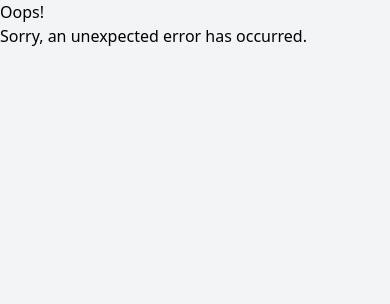
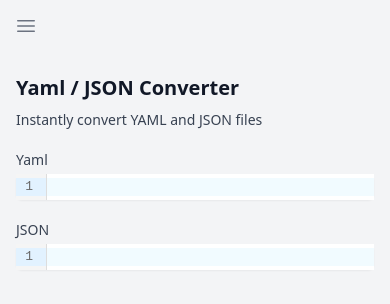
Before and after one commit to DevScreenInternal/ds-devtools, a React (Vite) app: page /yaml-json-converter in a window 390 px wide. Shown: the top 304 px of the page. Built offline with nearby package versions, Linux system fonts and the light colour scheme.

Commit message:
Added yaml converter [beta]

```diff
--- a/package.json
+++ b/package.json
@@ -17,13 +17,15 @@
     "@uiw/react-codemirror": "^4.19.4",
     "localforage": "^1.10.0",
     "match-sorter": "^6.3.1",
+    "qs": "^6.11.1",
     "react": "^18.2.0",
     "react-dom": "^18.2.0",
     "react-router-dom": "^6.4.3",
-    "sort-by": "^1.2.0",
-    "uuid": "^9.0.0"
+    "uuid": "^9.0.0",
+    "yaml": "^2.2.1"
   },
   "devDependencies": {
+    "@types/qs": "^6.9.7",
     "@types/react": "^18.0.24",
     "@types/react-dom": "^18.0.8",
     "@types/uuid": "^9.0.0",
--- a/src/Root.tsx
+++ b/src/Root.tsx
@@ -20,10 +20,11 @@ import logo from './logo.svg';
 
 const navigation = [
   { name: 'JSON Formatter', toRoute: 'json-formatter', icon: SparklesIcon },
+  // { name: 'YAML - JSON converter', toRoute: 'yaml-json-converter', icon: LinkIcon}, // this is in beta
+  { name: 'URL Parser', toRoute: 'url-parser', icon: LinkIcon },
+  { name: 'UUID Generator', toRoute: 'uuid-generator', icon: ShieldCheckIcon },
   { name: 'Base64 Encode', toRoute: 'base-64-encoder', icon: EyeSlashIcon },
   { name: 'Base64 Decode', toRoute: 'base-64-decoder', icon: EyeIcon },
-  { name: 'URL Parser', toRoute: 'url-parser', icon: LinkIcon },
-  { name: 'UUID Generator', toRoute: 'uuid-generator', icon: ShieldCheckIcon },
 ];
 
 function classNames(...classes: string[]) {
@@ -190,10 +191,10 @@ function Root() {
             <div className="px-4 pb-4">
               <a
                 className="text-gray-400 hover:text-gray-500"
-                href="https://devscreen.io"
+                href="https://www.devscreen.io"
                 target="_blank"
               >
-                Go to devscreen.io
+                By DevScreen
               </a>
             </div>
           </div>
--- a/src/main.tsx
+++ b/src/main.tsx
@@ -11,6 +11,7 @@ import URLParserPage from './pages/UrlParser.page';
 import UUIDGeneratorPage from './pages/UUIDGenerator.page';
 import AboutPage from './pages/About.page';
 import ContributingPage from './pages/Contributing.page';
+import YamlJsonConverterPage from './pages/YamlJsonConverter.page';
 
 const router = createBrowserRouter([
   {
@@ -43,6 +44,10 @@ const router = createBrowserRouter([
         element: <UUIDGeneratorPage />,
       },
       {
+        path: 'yaml-json-converter',
+        element: <YamlJsonConverterPage />,
+      },
+      {
         path: 'about',
         element: <AboutPage />,
       },
--- a/src/pages/Base64Decoder.page.tsx
+++ b/src/pages/Base64Decoder.page.tsx
@@ -1,7 +1,8 @@
 import { useEffect, useState } from 'react';
 
 export default function Base64DecoderPage() {
-  const [stringToDecode, setStringToDecode] = useState<string>('');
+  const [stringToDecode, setStringToDecode] =
+    useState<string>('TG9yZW0gaXBzdW0=');
   const [decodedString, setDecodedString] = useState<string>('');
   useEffect(() => {
     document.title = 'Base64 decoder | dev tools';
@@ -43,6 +44,7 @@ export default function Base64DecoderPage() {
               id="stringToDecode"
               className="block w-full rounded-md border-gray-300 shadow-sm focus:border-indigo-500 focus:ring-indigo-500 sm:text-sm"
               onChange={(e) => setStringToDecode(e.target.value)}
+              value={stringToDecode}
             />
           </div>
         </div>
--- a/src/pages/Base64Encoder.page.tsx
+++ b/src/pages/Base64Encoder.page.tsx
@@ -1,7 +1,7 @@
 import { useEffect, useState } from 'react';
 
 export default function Base64EncoderPage() {
-  const [stringToEncode, setStringToEncode] = useState<string>('');
+  const [stringToEncode, setStringToEncode] = useState<string>('Lorem ipsum');
   const [encodedString, setEncodedString] = useState<string>('');
   useEffect(() => {
     document.title = 'Base64 encoder | dev tools';
@@ -43,6 +43,7 @@ export default function Base64EncoderPage() {
               id="stringToEncode"
               className="block w-full rounded-md border-gray-300 shadow-sm focus:border-indigo-500 focus:ring-indigo-500 sm:text-sm"
               onChange={(e) => setStringToEncode(e.target.value)}
+              value={stringToEncode}
             />
           </div>
         </div>
--- a/src/pages/JsonFormatter.page.tsx
+++ b/src/pages/JsonFormatter.page.tsx
@@ -4,7 +4,7 @@ import CodeMirror from '@uiw/react-codemirror';
 import { json } from '@codemirror/lang-json';
 
 export default function JsonFormatterPage() {
-  const [rawJson, setRawJson] = useState<string>('');
+  const [rawJson, setRawJson] = useState<string>('{"foo":"bar"}');
   const [parsedJson, setParsedJson] = useState<string>('');
   const [isJsonInvalid, setIsJsonInvalid] = useState<boolean>(false);
   useEffect(() => {
@@ -13,15 +13,22 @@ export default function JsonFormatterPage() {
 
   useEffect(() => {
     try {
-      setParsedJson(JSON.stringify(JSON.parse(rawJson), null, 4));
+      setParsedJson(parseJsonString(rawJson, 4));
       setIsJsonInvalid(false);
-    } catch (error: any) {
-      console.log(Object.keys(error));
-      console.log(error);
+    } catch (error) {
       setParsedJson(rawJson ? rawJson : '{}');
       setIsJsonInvalid(!!rawJson);
     }
   }, [rawJson]);
+
+  const parseJsonString = (
+    jsonString: string,
+    indentation: number = 4
+  ): string => {
+    console.log('p');
+    return JSON.stringify(JSON.parse(jsonString), null, indentation);
+  };
+
   return (
     <div className="px-4 sm:px-6 lg:px-8" data-gramm_editor="false">
       <div className="sm:flex sm:items-center">
@@ -50,6 +57,7 @@ export default function JsonFormatterPage() {
                 id="rawJson"
                 className="block w-full rounded-md border-gray-300 shadow-sm focus:border-indigo-500 focus:ring-indigo-500 sm:text-sm"
                 onChange={(e) => setRawJson(e.target.value)}
+                value={rawJson}
               />
             </div>
           </div>
--- a/src/pages/UrlParser.page.tsx
+++ b/src/pages/UrlParser.page.tsx
@@ -1,12 +1,16 @@
-import { PaperClipIcon } from '@heroicons/react/24/outline';
+import { Square2StackIcon } from '@heroicons/react/24/outline';
 import { useEffect, useState } from 'react';
-import { parseUrl } from '../services/url-parser';
+import CopyToClipboard from '../components/CopyToClipboard.component';
+import { parseUrl, queryStringToJSONString } from '../services/url-parser';
 
 export default function URLParserPage() {
-  const [url, setUrl] = useState<string>('');
+  const [url, setUrl] = useState<string>(
+    'https://twitter.com/devscreen_app/status/1634328515154780160?s=20'
+  );
   const [parsedUrl, setParsedUrl] = useState<URL | null>();
   useEffect(() => {
     document.title = 'URL Parser | dev tools';
+    setParsedUrl(parseUrl(url));
   }, []);
 
   function onClickParseUrl() {
@@ -43,6 +47,7 @@ export default function URLParserPage() {
               id="url"
               className="block w-full rounded-md border-gray-300 shadow-sm focus:border-indigo-500 focus:ring-indigo-500 sm:text-sm"
               onChange={(e) => setUrl(e.target.value)}
+              value={url}
             />
           </div>
         </div>
@@ -67,77 +72,157 @@ export default function URLParserPage() {
           <div className="border-t border-gray-200 py-5 sm:p-0">
             <dl className="sm:divide-y sm:divide-gray-200">
               <div className="py-4 sm:grid sm:grid-cols-3 sm:gap-4 sm:py-5 sm:px-6">
-                <dt className="text-sm font-medium text-gray-500">hash</dt>
+                <dt className="text-sm font-medium text-gray-500">Href</dt>
                 <dd className="mt-1 text-sm text-gray-900 sm:col-span-2 sm:mt-0">
-                  {parsedUrl?.hash}
+                  {parsedUrl?.href || '--'}
+                  <div className="ml-4 inline ">
+                    {parsedUrl?.href ? (
+                      <CopyToClipboard contentToCopy={parsedUrl?.href || ''} />
+                    ) : (
+                      <></>
+                    )}
+                  </div>
                 </dd>
               </div>
               <div className="py-4 sm:grid sm:grid-cols-3 sm:gap-4 sm:py-5 sm:px-6">
-                <dt className="text-sm font-medium text-gray-500">host</dt>
+                <dt className="text-sm font-medium text-gray-500">Origin</dt>
                 <dd className="mt-1 text-sm text-gray-900 sm:col-span-2 sm:mt-0">
-                  {parsedUrl?.host}
+                  {parsedUrl?.origin || '--'}
+                  <div className="ml-4 inline ">
+                    {parsedUrl?.origin ? (
+                      <CopyToClipboard
+                        contentToCopy={parsedUrl?.origin || ''}
+                      />
+                    ) : (
+                      <></>
+                    )}
+                  </div>
                 </dd>
               </div>
               <div className="py-4 sm:grid sm:grid-cols-3 sm:gap-4 sm:py-5 sm:px-6">
-                <dt className="text-sm font-medium text-gray-500">hostname</dt>
+                <dt className="text-sm font-medium text-gray-500">Path name</dt>
                 <dd className="mt-1 text-sm text-gray-900 sm:col-span-2 sm:mt-0">
-                  {parsedUrl?.hostname}
-                </dd>
-              </div>
-              <div className="py-4 sm:grid sm:grid-cols-3 sm:gap-4 sm:py-5 sm:px-6">
-                <dt className="text-sm font-medium text-gray-500">href</dt>
-                <dd className="mt-1 text-sm text-gray-900 sm:col-span-2 sm:mt-0">
-                  {parsedUrl?.href}
-                </dd>
-              </div>
-              <div className="py-4 sm:grid sm:grid-cols-3 sm:gap-4 sm:py-5 sm:px-6">
-                <dt className="text-sm font-medium text-gray-500">origin</dt>
-                <dd className="mt-1 text-sm text-gray-900 sm:col-span-2 sm:mt-0">
-                  {parsedUrl?.origin}
-                </dd>
-              </div>
-              <div className="py-4 sm:grid sm:grid-cols-3 sm:gap-4 sm:py-5 sm:px-6">
-                <dt className="text-sm font-medium text-gray-500">password</dt>
-                <dd className="mt-1 text-sm text-gray-900 sm:col-span-2 sm:mt-0">
-                  {parsedUrl?.password}
-                </dd>
-              </div>
-              <div className="py-4 sm:grid sm:grid-cols-3 sm:gap-4 sm:py-5 sm:px-6">
-                <dt className="text-sm font-medium text-gray-500">pathname</dt>
-                <dd className="mt-1 text-sm text-gray-900 sm:col-span-2 sm:mt-0">
-                  {parsedUrl?.pathname}
-                </dd>
-              </div>
-              <div className="py-4 sm:grid sm:grid-cols-3 sm:gap-4 sm:py-5 sm:px-6">
-                <dt className="text-sm font-medium text-gray-500">port</dt>
-                <dd className="mt-1 text-sm text-gray-900 sm:col-span-2 sm:mt-0">
-                  {parsedUrl?.port}
-                </dd>
-              </div>
-              <div className="py-4 sm:grid sm:grid-cols-3 sm:gap-4 sm:py-5 sm:px-6">
-                <dt className="text-sm font-medium text-gray-500">protocol</dt>
-                <dd className="mt-1 text-sm text-gray-900 sm:col-span-2 sm:mt-0">
-                  {parsedUrl?.protocol}
-                </dd>
-              </div>
-              <div className="py-4 sm:grid sm:grid-cols-3 sm:gap-4 sm:py-5 sm:px-6">
-                <dt className="text-sm font-medium text-gray-500">search</dt>
-                <dd className="mt-1 text-sm text-gray-900 sm:col-span-2 sm:mt-0">
-                  {parsedUrl?.search}
+                  <span>{parsedUrl?.pathname || '--'}</span>
+                  <div className="ml-4 inline ">
+                    {parsedUrl?.pathname ? (
+                      <CopyToClipboard
+                        contentToCopy={parsedUrl?.pathname || ''}
+                      />
+                    ) : (
+                      <></>
+                    )}
+                  </div>
                 </dd>
               </div>
               <div className="py-4 sm:grid sm:grid-cols-3 sm:gap-4 sm:py-5 sm:px-6">
                 <dt className="text-sm font-medium text-gray-500">
-                  searchParams
+                  Search parameters
                 </dt>
-                <dd className="mt-1 text-sm text-gray-900 sm:col-span-2 sm:mt-0">
-                  {parsedUrl?.searchParams}
+                <dd className="mt-1 text-sm text-gray-900 sm:col-span-2 sm:mt-0 whitespace-pre-line">
+                  <pre>
+                    {parsedUrl?.search
+                      ? queryStringToJSONString(parsedUrl?.search)
+                      : 'None'}
+                  </pre>
+                  {parsedUrl?.search ? (
+                    <div className="top-2 inline relative">
+                      <CopyToClipboard
+                        contentToCopy={
+                          parsedUrl?.search
+                            ? queryStringToJSONString(parsedUrl?.search)
+                            : ''
+                        }
+                      />
+                    </div>
+                  ) : (
+                    <></>
+                  )}
                 </dd>
               </div>
               <div className="py-4 sm:grid sm:grid-cols-3 sm:gap-4 sm:py-5 sm:px-6">
-                <dt className="text-sm font-medium text-gray-500">username</dt>
+                <dt className="text-sm font-medium text-gray-500">Hash</dt>
                 <dd className="mt-1 text-sm text-gray-900 sm:col-span-2 sm:mt-0">
-                  {parsedUrl?.username}
+                  <span>{parsedUrl?.hash || '--'}</span>
+                  <div className="ml-4 inline ">
+                    {parsedUrl?.hash ? (
+                      <CopyToClipboard contentToCopy={parsedUrl?.hash || ''} />
+                    ) : (
+                      <></>
+                    )}
+                  </div>
+                </dd>
+              </div>
+              <div className="py-4 sm:grid sm:grid-cols-3 sm:gap-4 sm:py-5 sm:px-6">
+                <dt className="text-sm font-medium text-gray-500">Host</dt>
+                <dd className="mt-1 text-sm text-gray-900 sm:col-span-2 sm:mt-0">
+                  <span>{parsedUrl?.host || '--'}</span>
+                  <div className="ml-4 inline ">
+                    {parsedUrl?.host ? (
+                      <CopyToClipboard contentToCopy={parsedUrl?.host || ''} />
+                    ) : (
+                      <></>
+                    )}
+                  </div>
+                </dd>
+              </div>
+              <div className="py-4 sm:grid sm:grid-cols-3 sm:gap-4 sm:py-5 sm:px-6">
+                <dt className="text-sm font-medium text-gray-500">Hostname</dt>
+                <dd className="mt-1 text-sm text-gray-900 sm:col-span-2 sm:mt-0">
+                  <span>{parsedUrl?.hostname || '--'}</span>
+                  <div className="ml-4 inline ">
+                    {parsedUrl?.hostname ? (
+                      <CopyToClipboard
+                        contentToCopy={parsedUrl?.hostname || ''}
+                      />
+                    ) : (
+                      <></>
+                    )}
+                  </div>
+                </dd>
+              </div>
+              <div className="py-4 sm:grid sm:grid-cols-3 sm:gap-4 sm:py-5 sm:px-6">
+                <dt className="text-sm font-medium text-gray-500">Port</dt>
+                <dd className="mt-1 text-sm text-gray-900 sm:col-span-2 sm:mt-0">
+                  <span>{parsedUrl?.port || '--'}</span>
+                  <div className="ml-4 inline ">
+                    {parsedUrl?.port ? (
+                      <CopyToClipboard contentToCopy={parsedUrl?.port || ''} />
+                    ) : (
+                      <></>
+                    )}
+                  </div>
+                </dd>
+              </div>
+              <div className="py-4 sm:grid sm:grid-cols-3 sm:gap-4 sm:py-5 sm:px-6">
+                <dt className="text-sm font-medium text-gray-500">Protocol</dt>
+                <dd className="mt-1 text-sm text-gray-900 sm:col-span-2 sm:mt-0">
+                  <span>{parsedUrl?.protocol || '--'}</span>
+                  <div className="ml-4 inline ">
+                    {parsedUrl?.protocol ? (
+                      <CopyToClipboard
+                        contentToCopy={parsedUrl?.protocol || ''}
+                      />
+                    ) : (
+                      <></>
+                    )}
+                  </div>
+                </dd>
+              </div>
+              <div className="py-4 sm:grid sm:grid-cols-3 sm:gap-4 sm:py-5 sm:px-6">
+                <dt className="text-sm font-medium text-gray-500">
+                  Search string
+                </dt>
+                <dd className="mt-1 text-sm text-gray-900 sm:col-span-2 sm:mt-0">
+                  <span>{parsedUrl?.search || '--'}</span>
+                  <div className="ml-4 inline ">
+                    {parsedUrl?.search ? (
+                      <CopyToClipboard
+                        contentToCopy={parsedUrl?.search || ''}
+                      />
+                    ) : (
+                      <></>
+                    )}
+                  </div>
                 </dd>
               </div>
             </dl>
--- /dev/null
+++ b/src/pages/YamlJsonConverter.page.tsx
@@ -0,0 +1,101 @@
+// This is in beta
+import { useEffect, useState } from 'react';
+import ErrorMessage from '../components/ErrorMessage.component';
+import CodeMirror from '@uiw/react-codemirror';
+import { json as codeMirrorJson } from '@codemirror/lang-json';
+import { jsonToYaml, yamlToJson } from '../services/yaml-converter';
+
+export default function YamlJsonConverterPage() {
+  const [yaml, setYaml] = useState<string>('');
+  const [json, setJson] = useState<string>('');
+  const [isJsonInvalid, setIsJsonInvalid] = useState<boolean>(false);
+  const [isYamlInvalid, setIsYamlInvalid] = useState<boolean>(false);
+  useEffect(() => {
+    document.title = 'YAML Formatter | dev tools';
+  }, []);
+
+  function onChangeJson(e: any, a: any) {
+    console.log('onChangeJson', { e, a });
+    try {
+      setYaml(jsonToYaml(e));
+      setIsJsonInvalid(false);
+    } catch (error) {
+      setIsJsonInvalid(true);
+    }
+  }
+
+  function onChangeYaml(e: any, a: any) {
+    console.log('onChangeYaml', { e, a });
+    try {
+      setJson(yamlToJson(e));
+      setIsYamlInvalid(false);
+    } catch (error) {
+      setIsYamlInvalid(true);
+    }
+  }
+
+  return (
+    <div className="px-4 sm:px-6 lg:px-8" data-gramm_editor="false">
+      <div className="sm:flex sm:items-center">
+        <div className="sm:flex-auto">
+          <h1 className="text-xl font-semibold text-gray-900">
+            Yaml / JSON Converter
+          </h1>
+          <p className="mt-2 text-sm text-gray-700">
+            Instantly convert YAML and JSON files
+          </p>
+        </div>
+      </div>
+      <div className="my-5">
+        <div className="my-5 grid grid-cols-1 gap-5 sm:grid-cols-2">
+          <div>
+            <label
+              htmlFor="yaml-editor"
+              className="block text-sm font-medium text-gray-700"
+            >
+              Yaml
+            </label>
+            <div className="mt-1">
+              <div className="block w-full rounded-md border-gray-300 shadow-sm focus:border-indigo-500 focus:ring-indigo-500 sm:text-sm">
+                <CodeMirror
+                  id="json-editor"
+                  value={yaml}
+                  onChange={onChangeYaml}
+                  extensions={[codeMirrorJson()]}
+                />
+              </div>
+            </div>
+          </div>
+          <div>
+            <label
+              htmlFor="json-editor"
+              className="block text-sm font-medium text-gray-700"
+            >
+              JSON
+            </label>
+            <div className="mt-1">
+              <div className="block w-full rounded-md border-gray-300 shadow-sm focus:border-indigo-500 focus:ring-indigo-500 sm:text-sm">
+                <CodeMirror
+                  id="json-editor"
+                  value={json}
+                  onChange={onChangeJson}
+                  extensions={[codeMirrorJson()]}
+                />
+              </div>
+            </div>
+          </div>
+        </div>
+        {isJsonInvalid ? (
+          <ErrorMessage title="Invalid JSON"></ErrorMessage>
+        ) : (
+          <></>
+        )}
+        {isYamlInvalid ? (
+          <ErrorMessage title="Invalid YAML"></ErrorMessage>
+        ) : (
+          <></>
+        )}
+      </div>
+    </div>
+  );
+}
--- a/src/services/url-parser.ts
+++ b/src/services/url-parser.ts
@@ -1,4 +1,17 @@
+import qs from 'qs';
+
 export function parseUrl(url: string) {
-  console.log(url);
   return new URL(url);
 }
+
+export function queryStringToJSONString(queryString: string): string {
+  // using the qs library to handle nested objects.
+  if (!queryString) {
+    queryString = '';
+  }
+  if (queryString.startsWith('?')) {
+    queryString = queryString.substring(1); // qs will prepend '?' to the first query string item otherwise
+  }
+
+  return JSON.stringify(qs.parse(queryString), null, 2);
+}
--- /dev/null
+++ b/src/services/yaml-converter.ts
@@ -0,0 +1,9 @@
+import { parse, stringify } from 'yaml';
+
+export function yamlToJson(yamlString: string, indentation: number = 2) {
+  return JSON.stringify(parse(yamlString), null, indentation);
+}
+
+export function jsonToYaml(jsonString: string) {
+  return stringify(JSON.parse(jsonString));
+}
```
Also changed, not shown: 1 other file (tests, documents, lock files or other folders).
